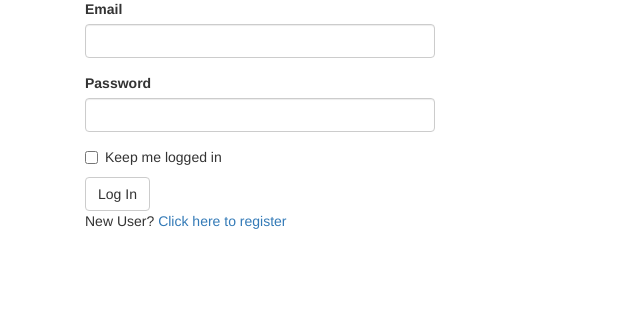
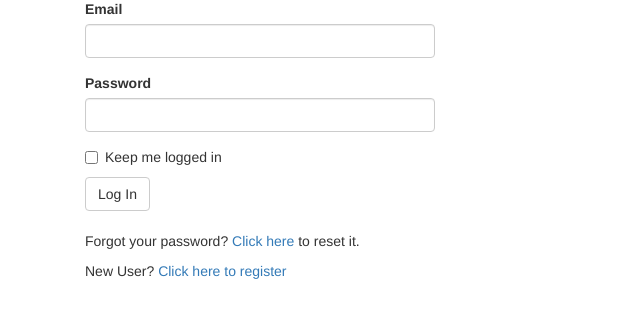
Before and after one commit to jasminefiner/flasky, a Flask app: page /auth/login in a window 1280 px wide. Shown: the part 193-512 px from the top of the page, without its empty margins (0-640 px from the left). Run offline with Flask 2, Linux system fonts and the light colour scheme; some libraries are stand-ins or nearby versions.

Commit message:
added password reset feature

```diff
--- a/app/auth/forms.py
+++ b/app/auth/forms.py
@@ -24,3 +24,12 @@ class RegistrationForm(FlaskForm):
     def validate_username(self, field):
         if User.query.filter_by(username=field.data).first():
             raise ValidationError('Username already in use.')
+
+class PasswordResetRequestForm(FlaskForm):
+    email = StringField('Email', validators=[DataRequired(), Length(1, 64), Email()])
+    submit = SubmitField('Reset Password')
+
+class PasswordResetForm(FlaskForm):
+    password = PasswordField('Password', validators=[DataRequired(), EqualTo('password2', message='Passwords must match.')])
+    password2 = PasswordField('Confirm Password', validators=[DataRequired()])
+    submit = SubmitField('Reset Password')
--- a/app/auth/views.py
+++ b/app/auth/views.py
@@ -4,7 +4,7 @@ from . import auth
 from .. import db
 from ..models import User
 from ..email import send_email
-from .forms import LoginForm, RegistrationForm
+from .forms import LoginForm, RegistrationForm, PasswordResetRequestForm, PasswordResetForm
 
 @auth.before_app_request
 def before_request():
@@ -71,3 +71,32 @@ def unconfirmed():
     if current_user.is_anonymous or current_user.confirmed:
         return redirect(url_for('main.index'))
     return render_template('auth/unconfirmed.html')
+
+@auth.route('/reset', methods=['GET', 'POST'])
+def password_reset_request():
+    if not current_user.is_anonymous:
+        return redirect(url_for('main.index'))
+    form = PasswordResetRequestForm()
+    if form.validate_on_submit():
+        user = User.query.filter_by(email=form.email.data).first()
+        if user:
+            token = user.generate_reset_token()
+            send_email(user.email, 'Reset Your Password', 'auth/email/reset_password', user=user, token=token)
+            flash('An email with instructions to reset your password has been sent to you')
+            redirect(url_for('auth.login'))
+    return render_template('auth/reset_password.html', form=form)
+
+
+@auth.route('/reset/<token>', methods=['GET', 'POST'])
+def password_reset(token):
+    if not current_user.is_anonymous:
+        return redirect(url_for('main.index'))
+    form = PasswordResetForm()
+    if form.validate_on_submit():
+        if User.reset_password(token, form.password.data):
+            db.session.commit()
+            flash('Your password has been updated')
+            return redirect(url_for('auth.login'))
+        else:
+            return redirect(url_for('main.index'))
+    return render_template('auth/reset_password.html', form=form)
--- a/app/templates/auth/login.html
+++ b/app/templates/auth/login.html
@@ -8,6 +8,8 @@
 </div>
 <div class="col-md-4">
     {{ wtf.quick_form(form)}}
+    <br>
+    <p>Forgot your password? <a href="{{ url_for('auth.password_reset_request') }}">Click here</a> to reset it.</p>
     <p>
         New User?
         <a href="{{ url_for('auth.register') }}">
```
Also changed, not shown: app/models.py (+19 -0 lines), app/templates/auth/email/reset_password.html (added, +15 -0 lines), app/templates/auth/email/reset_password.txt (added, +13 -0 lines), app/templates/auth/reset_password.html (added, +13 -0 lines), data-dev.sqlite.
